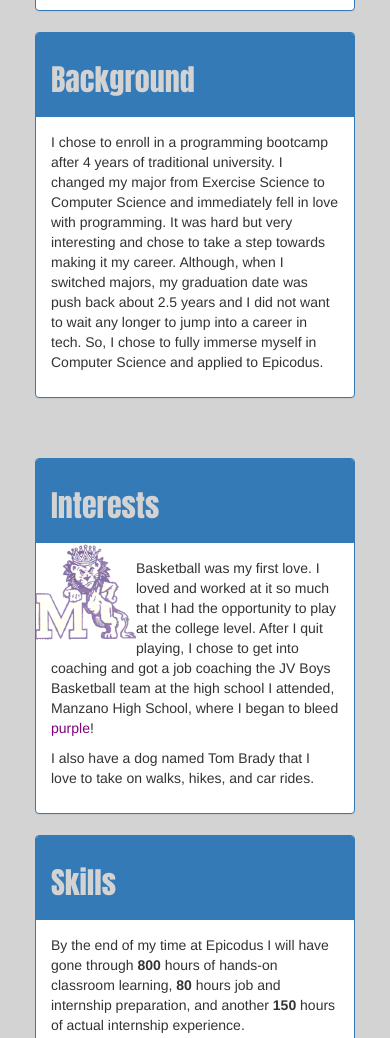
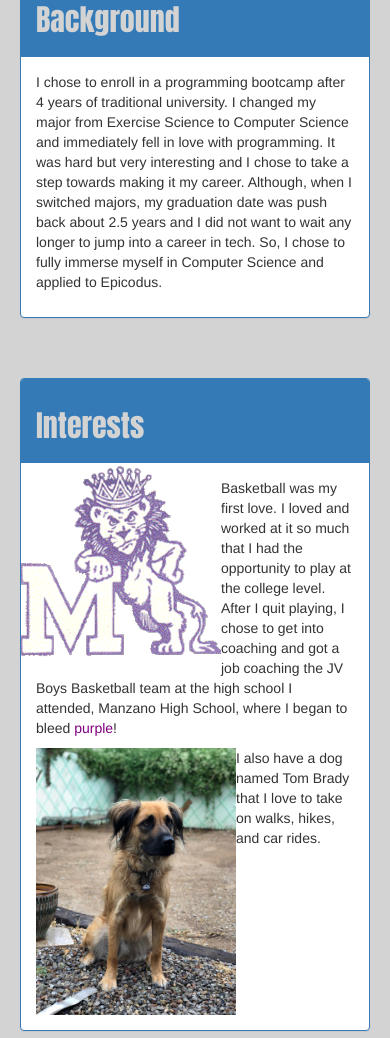
Before and after one commit to crlucero/portfolio, a plain HTML site: page Desktop/portfolio/index.html in a window 390 px wide. Shown: the part 650-1688 px from the top of the page. Drawn offline with Linux system fonts and the light colour scheme.

Commit message:
Added pictures and fixed spacing

```diff
--- a/Desktop/portfolio/css/styles.css
+++ b/Desktop/portfolio/css/styles.css
@@ -1,17 +1,13 @@
-html {
-  position:relative;
-}
 
-body {
+
+html body {
   background-color: lightgray;
   position: relative;
   display: block;
   margin: 0;
 
 }
-img {
-  i
-}
+
 .panel-primary {
   margin-left: 20px;
   margin-right: 20px;
@@ -33,9 +29,13 @@ h2 {
 
 img {
   float: left;
-  width: 100px
+  width: 200px
+}
+img-circle {
+  float: right;
+  border-radius: 50%;
 }
 
-p {
-  text-align: auto;
+blockquote {
+  margin: 25px
 }
--- a/Desktop/portfolio/index.html
+++ b/Desktop/portfolio/index.html
@@ -5,16 +5,17 @@
     <link href="css/bootstrap.css" rel ="stylesheet" type="text/css" media="all">
     <link href="css/styles.css" rel="stylesheet" type="text/css" media="all">
     <meta name="viewport" content="width=device-width, initial-scale=1.0">
-    <title> Cristian Lucero's Portfolio </title>
+    <link rel="icon" href="c.ico" type="image/x-icon">
+    <title>Cristian Lucero's Portfolio </title>
   </head>
 
   <body>
     <h1 class="jumbotron">Cristian Lucero</h1>
     <br></br>
-    <br></br>
 
 
-  <div class="container">
+
+  <div class="grid">
 
 
         <div class="row">
@@ -32,9 +33,9 @@
           </div>
 
 
-        </div>
+          </div>
 
-          <div class="col-md-4">
+          <div class="col-sm-3">
           </div>
 
         <div class="col-md-4">
@@ -45,7 +46,7 @@
             <div class="panel-body">
               <p> I chose to enroll in a programming bootcamp after 4 years of traditional university.
             I changed my major from Exercise Science to Computer Science and immediately fell in love
-            with programming. It was hard but very interesting and chose to take a step towards making it my career.
+            with programming. It was hard but very interesting and I chose to take a step towards making it my career.
             Although, when I switched majors, my graduation date was push back about 2.5 years and I did not want
             to wait any longer to jump into a career in tech. So, I chose to fully immerse myself in Computer Science
             and applied to Epicodus.</p>
@@ -53,10 +54,9 @@
 
 
         </div>
+
+      </div>
         <br></br>
-      </div>
-
-
 
 
 
@@ -73,13 +73,16 @@
             coaching the JV Boys Basketball team at the high school I attended, Manzano High School, where I
             began to bleed <span style="color:purple">purple</span>!</p>
 
-            <p>I also have a dog named Tom Brady that I love to take on walks, hikes, and car rides.</p>
+
+
+          <img class="img-" src="img/brady.jpeg" alt="Photo of Dog">
+          <p>I also have a dog named Tom Brady that I love to take on walks, hikes, and car rides.</p>
           </div>
           </div>
           </div>
 
 
-          <div class="col-md-4">
+          <div class="col-sm-3">
           </div>
 
         <div class="col-md-4">
@@ -103,12 +106,11 @@
         </div>
       </div>
 
-
-      <br></br>
-      <br></br>
-      <br></br>
-
       <div class="row">
+        <div class="col-sm-3">
+        </div>
+        <div class="col-md-4">
+        </div>
         <div class="col-md-4">
           <div class="panel panel-primary">
             <div class="panel-heading">
@@ -118,21 +120,24 @@
             <p><a href="https://github.com/crlucero/wiki.git">Wiki Page - CSS, HTML, Bootstrap</a></p>
             <p><a href="https://github.com/crlucero/vacation.git">Vacation - CSS, HTML, Bootstrap</a></p>
             <p><a href="https://github.com/crlucero/shelter.git">Dog Shelter - CSS, HTML, Bootstrap</a></p>
+            </div>
+          </div>
+
           </div>
 
 
-          </div>
+        </div>
 
-          <br></br>
+
 
           <blockquote class="blockquote text-left">
           <h4><u>Contact Info</u></h4>
             <p><strong>Phone: 505-710-8761</strong></p>
             <p><strong>Email:</stong> <a href="mailto:cristianjlucero32@gmail.com" target="_top">cristianjlucero32@gmail.com</a></p>
           </blockquote>
-          </div>
 
-      </div>
+
+
 
 
 
```
Also changed, not shown: Desktop/portfolio/img/brady.jpeg (added), Desktop/portfolio/img/c.ico (added), Desktop/portfolio/img/cristian.JPEG (added).
